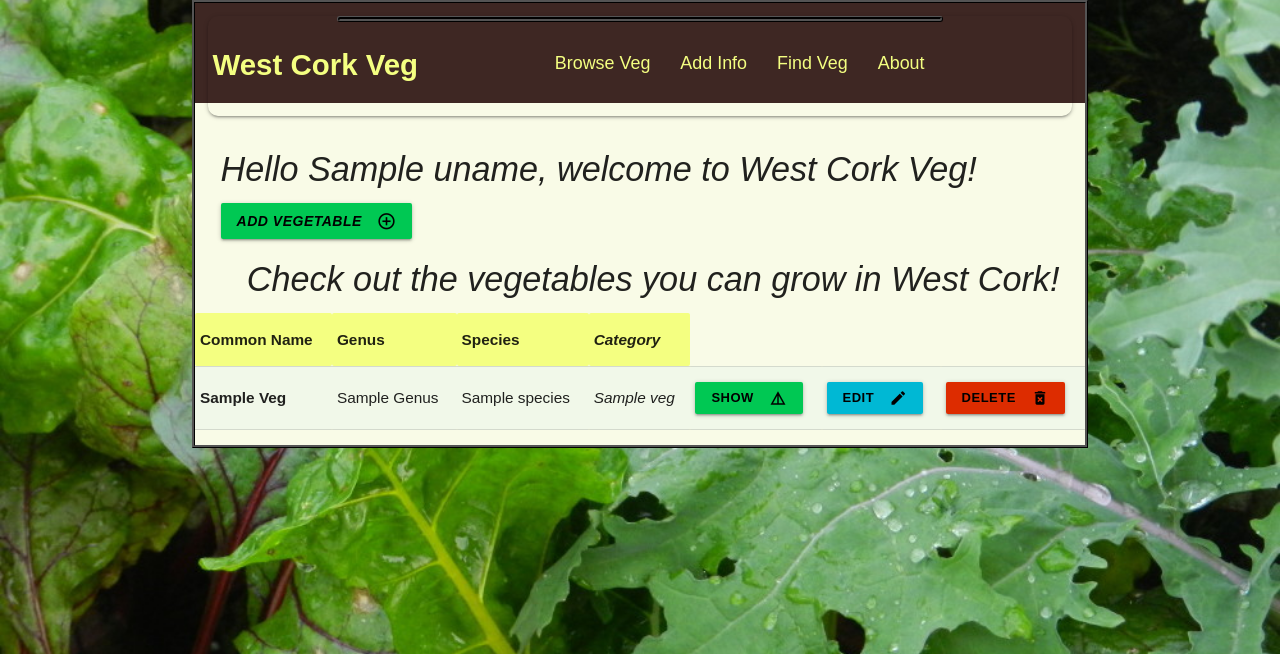
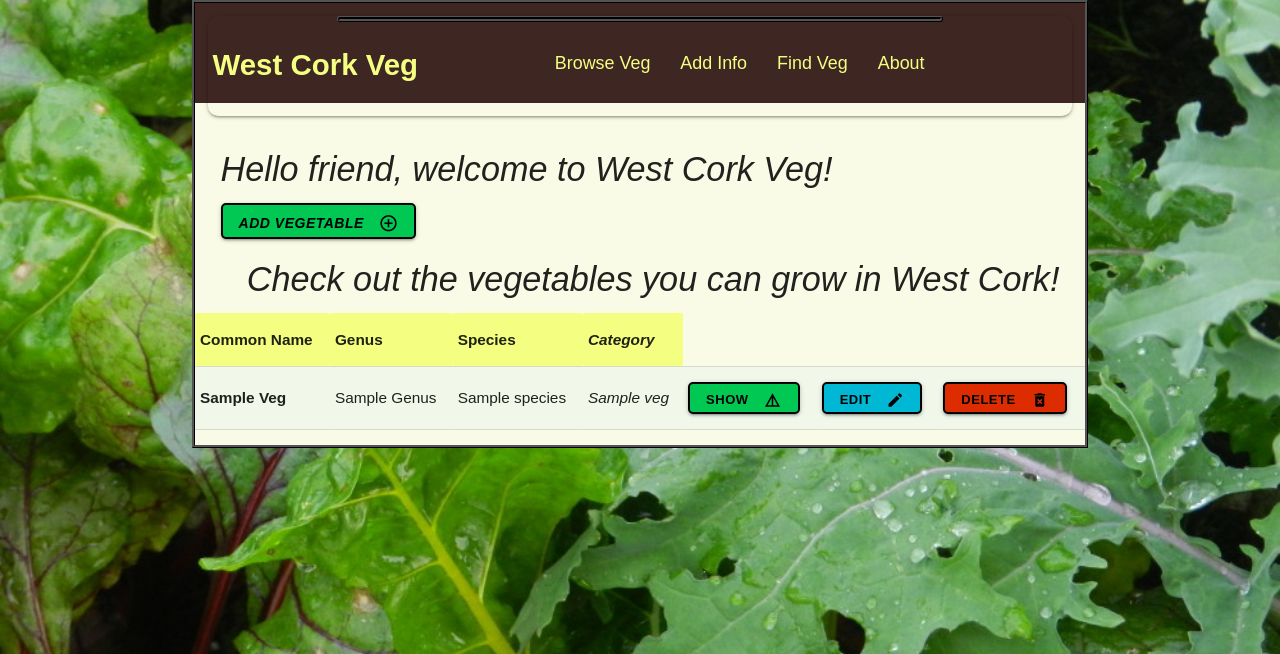
Before and after one commit to teraspora/wc-veg, a Flask app: template templates/veg.html in a window 1280 px wide. Shown: the top 654 px of the page. Run offline with Flask 2, Linux system fonts and the light colour scheme; the template is opened without the code that fills it: most values are stand-ins (such as "Sample title", 1, 10 or a date in 2020); some libraries are stand-ins or nearby versions.

Commit message:
Added borders and hover transforms to buttons

```diff
--- a/static/css/style.css
+++ b/static/css/style.css
@@ -83,23 +83,18 @@ header * {
     padding-left: 1vw;
 }
 
-/*.btn {
-    font-size: 2.4vw;
-    width: 20vw;
-    height: 10vw;
-    padding: 3px 3px;
-    text-align: center;
-    font-weight: bold;
-    -webkit-box-shadow: 0 0 1px 1px;
-            box-shadow: 0 0 1px 1px;
+.btn, .dbs-action {
     cursor: pointer;
-    margin: 1px 1px 1px 1px;
-    transition: -webkit-transform 0.5s;
     transition: transform 0.5s;
-    border: 6px groove var(--light-text-col);
+    border: 2px solid black;
     border-radius: 5px;
 }
-*/
+
+.btn:hover, .dbs-action:hover {
+    transform: scale(1.08);
+    filter: invert(100%);
+}
+
 .btn-login {
     justify-self: center;
 }
--- a/templates/veg.html
+++ b/templates/veg.html
@@ -12,7 +12,7 @@
 {% block content %}
     <section class="welcome">
       <h4>
-        Hello {{ uname if not anon else "friend" }}, welcome to West Cork Veg!
+        Hello {{ uname if anon else "friend" }}, welcome to West Cork Veg!
       </h4>
       <a href = "addveg" class="text-bold green accent-4 black-text waves-effect waves-light btn"><i class="material-icons right">add_circle_outline</i>Add Vegetable</a>
       <h4 class = "right">
@@ -35,25 +35,25 @@
             <td class = "species"> {{ v.species }} </td>
             <td class = "veg-category"> {{ v.category_name }} </td>
             <td class="show">
-              <a href = "{{url_for("showveg", veg_id = v._id)}}" class="text-bold black-text green accent-4 waves-effect waves-light btn-small"><i class="material-icons right">details</i>Show</a>
+              <a href = "{{url_for("showveg", veg_id = v._id)}}" class="dbs-action text-bold black-text green accent-4 waves-effect waves-light btn-small"><i class="material-icons right">details</i>Show</a>
             </td>
             <td class =
               {% if anon %}
-                "edit hide"
+                "hide"
               {% else %}
-                "edit"
+                ""
               {% endif %}
               >
-              <a href = "{{url_for("editveg", veg_id = v._id)}}" class="text-bold black-text cyan accent-4 waves-effect waves-light btn-small"><i class="material-icons right">edit</i>Edit</a>
+              <a href = "{{url_for("editveg", veg_id = v._id)}}" class="dbs-action text-bold black-text cyan accent-4 waves-effect waves-light btn-small"><i class="material-icons right">edit</i>Edit</a>
             </td>
             <td class =
               {% if anon %}
-                "edit hide"
+                "hide"
               {% else %}
-                "edit"
+                ""
               {% endif %}
               >
-              <a href = "{{url_for("deleteveg", veg_id = v._id)}}" class="text-bold black-text deep-orange accent-4 waves-effect waves-light btn-small"><i class="material-icons right">delete_forever</i>Delete</a>
+              <a href = "{{url_for("deleteveg", veg_id = v._id)}}" class="dbs-action text-bold black-text deep-orange accent-4 waves-effect waves-light btn-small"><i class="material-icons right">delete_forever</i>Delete</a>
             </td>
          </tr>
         {% endfor %}
```
